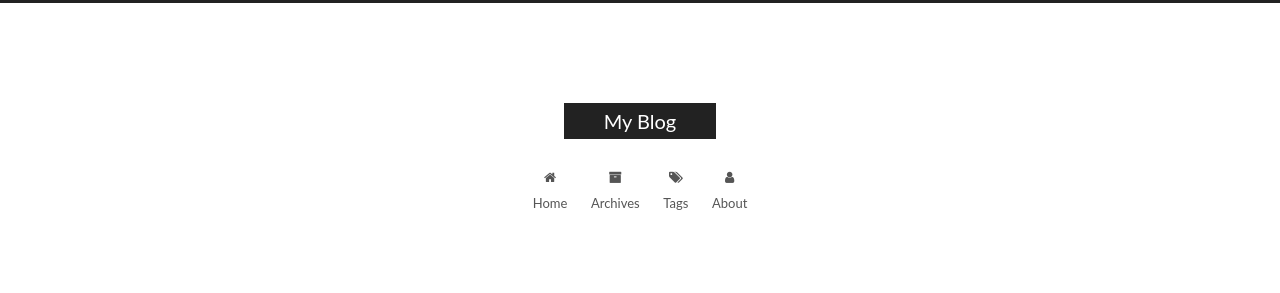
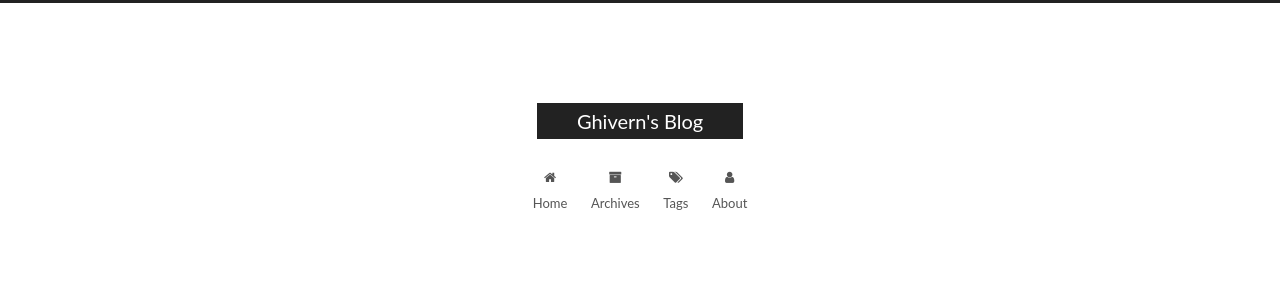
Before and after one commit to Ghivern/Ghivern.github.io, a Jekyll site: the page built from index.html, in a window 1280 px wide. Shown: the top 293 px of the page. Built offline with Jekyll 4.4.1, drawn with Linux system fonts in a browser that asks for light colours; the list of posts is cut into pages by our own code.

Commit message:
modify blog name

```diff
--- a/_config.yml
+++ b/_config.yml
@@ -4,7 +4,7 @@
 # ---------------------------------------------------------------
 
 # Site
-title: My Blog
+title: Ghivern's Blog
 subtitle:
 description:
 author: Ghivern
```
